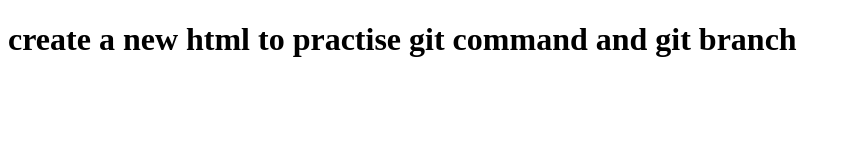
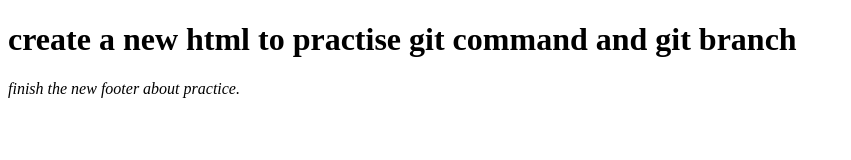
Before and after one commit to Morgan-Liew/gitReview, a plain HTML site: page index.html in a window 1280 px wide. Shown: the whole page, without its empty margins (0-851 px from the left). Drawn offline with Linux system fonts and the light colour scheme.

Commit message:
finished the new html footer [issue 53]

```diff
--- a/index.html
+++ b/index.html
@@ -6,5 +6,7 @@
 	</head>
 	<body>
 		<h1>create a new html to practise git command and git branch</h1>
+
+		<p><i>finish the new footer about practice.</i><p>
 	</body>
 </html>
```
